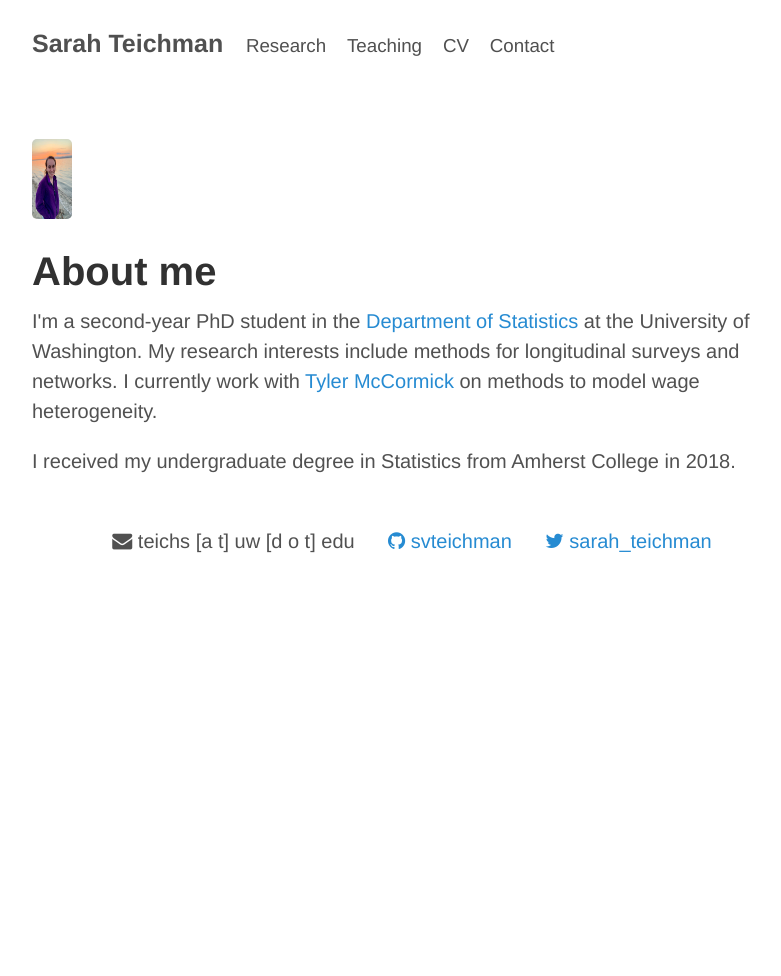
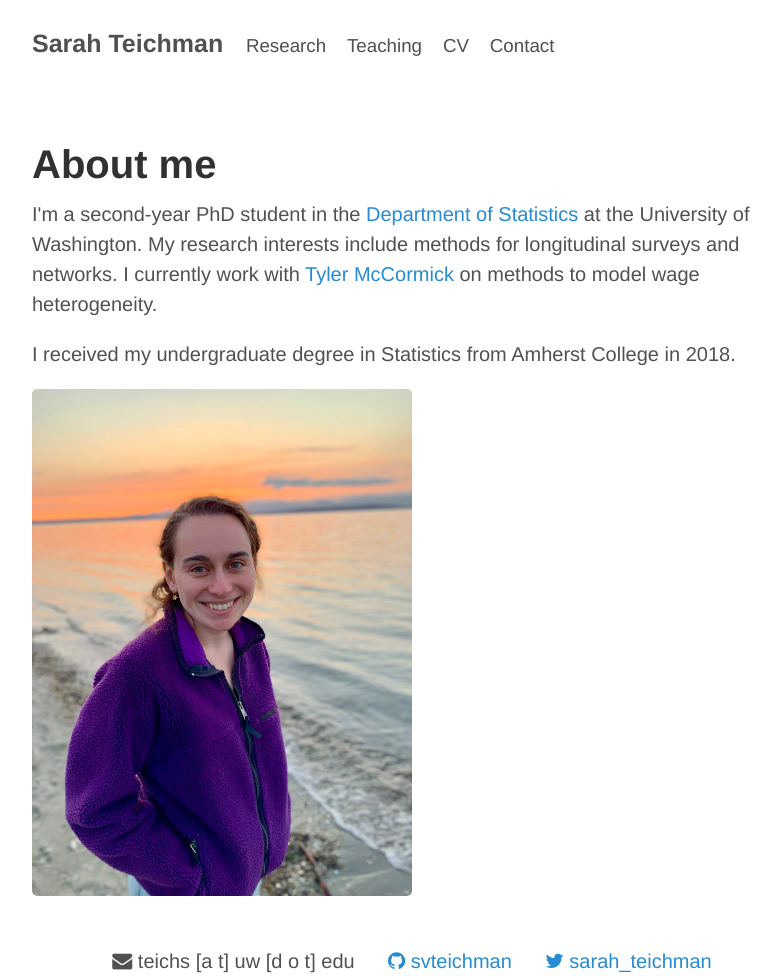
Before and after one commit to svteichman/svteichman.github.io, a Jekyll site: the page built from index.html, in a window 1280 px wide. Shown: the whole page, without its empty margins (228-1009 px from the left). Built offline with Jekyll 4.4.1, drawn with Linux system fonts in a browser that asks for light colours; before the commit the page ends 900 px from its top, so only the background shows below that.

Commit message:
fixing picture

```diff
--- a/index.html
+++ b/index.html
@@ -2,9 +2,7 @@
 layout: default
 title: Sarah Teichman
 ---
-<div class="col-md-4">
-  <img class="featurette-image img-responsive" src="images/me.JPG" width = "40" height = "80">
-</div>
+
 <div class="blurb">
 	<h1>About me</h1>
 	<p>I'm a second-year PhD student in the <a href = "http://www.stat.washington.edu/">Department of Statistics</a> at the University of
@@ -13,6 +11,11 @@
 		on methods to model wage heterogeneity.</p>
 	<p>I received my undergraduate degree in Statistics from Amherst College in 2018.</p>
 </div><!-- /.blurb -->
+
+<div class="col-md-4">
+  <img class="featurette-image img-responsive" src="images/me.JPG" width = "50%" height = "50%">
+</div>
+
 
 	  <div class="col-md-12">
  <div style="position: relative; bottom: -30px;">
```
